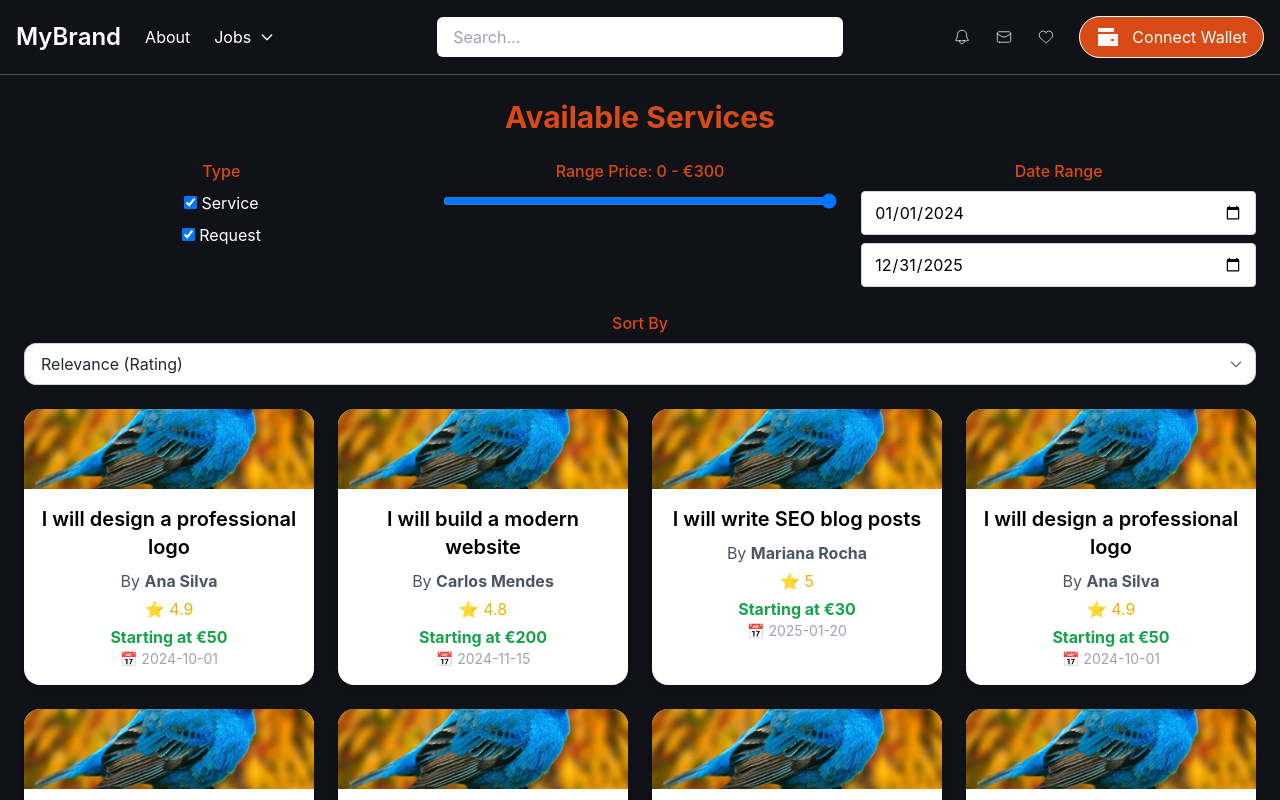
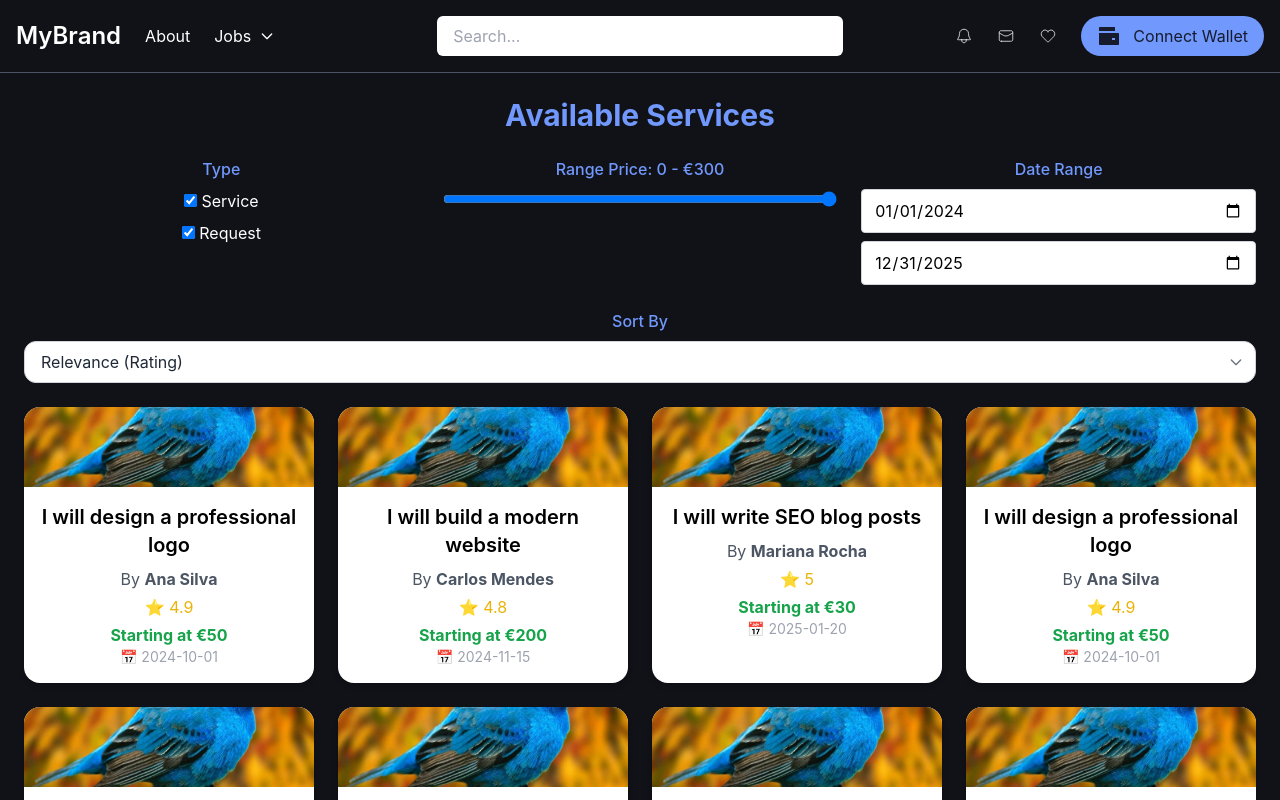
Before and after one commit to QuaNilo/freelance-marketplace-fe, a React (Create React App) app: page / in a window 1280 px wide. Shown: the top 800 px of the page. Built offline with nearby package versions, Linux system fonts and the light colour scheme.

Commit message:
Updated project colors

```diff
--- a/src/Components/navbar.tsx
+++ b/src/Components/navbar.tsx
@@ -173,7 +173,7 @@ const Navbar = () => {
             <button
               ref={walletButtonRef}
               onClick={toggleMenu}
-              className="flex bg-primary border border-white hover:bg-blue-700 px-4 py-2 rounded-full transition-colors"
+              className="flex bg-primary hover:bg-blue-700 px-4 py-2 rounded-full transition-colors text-black"
             >
               <svg viewBox="0 0 24 24" xmlns="http://www.w3.org/2000/svg" width="24" height="24" fill="currentColor" className="remixicon mr-3">
                 <path d="M2.00488 8.99979H21.0049C21.5572 8.99979 22.0049 9.4475 22.0049 9.99979V19.9998C22.0049 20.5521 21.5572 20.9998 21.0049 20.9998H3.00488C2.4526 20.9998 2.00488 20.5521 2.00488 19.9998V8.99979ZM3.00488 2.99979H18.0049V6.99979H2.00488V3.99979C2.00488 3.4475 2.4526 2.99979 3.00488 2.99979ZM15.0049 13.9998V15.9998H18.0049V13.9998H15.0049Z"></path>
--- a/tailwind.config.js
+++ b/tailwind.config.js
@@ -7,7 +7,7 @@ module.exports = {
     extend: {
       colors: {
         primary: {
-            DEFAULT: '#d84b16',
+            DEFAULT: '#7198fc',
             hover: '#7393FF',
             active: '#7393FF'
         },
@@ -16,7 +16,7 @@ module.exports = {
             hover: '#138ec4',
         },
         tertiary: {
-          DEFAULT: '#b0b0b0',
+          DEFAULT: '#f5f5dc',
           hover: '#138ec4',
         },
         background: {
```
